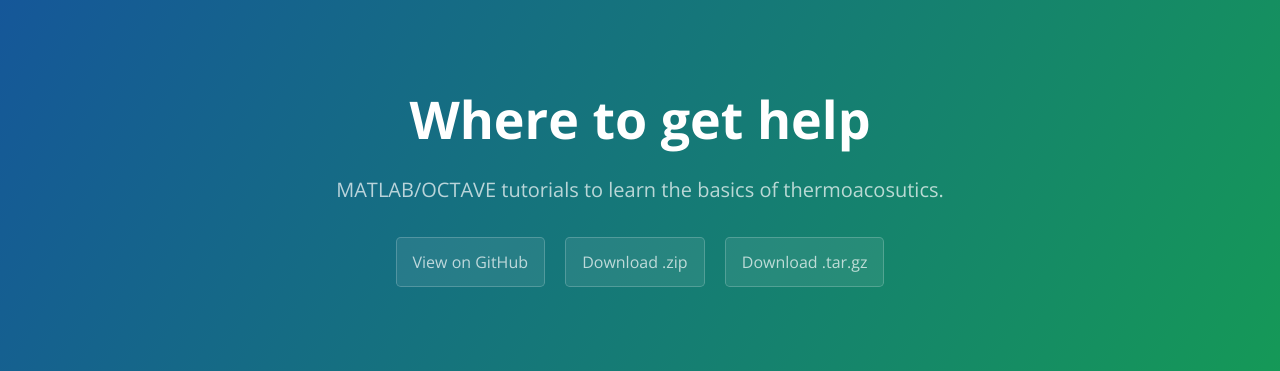
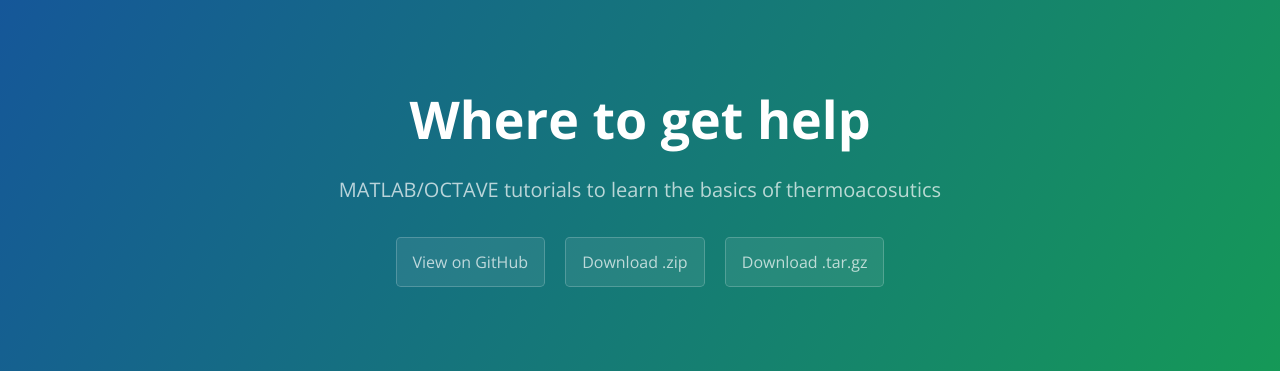
Before and after one commit to xoeg/Flame-Transfer-Function-Tutorial, a Jekyll site: the page built from docs/SUPPORT.md, in a window 1280 px wide. Shown: the top 371 px of the page. Built offline with Jekyll 4.4.1, drawn with Linux system fonts in a browser that asks for light colours; our own code applies the rules of GitHub Pages for plain Markdown files.

Commit message:
Finished MMM

```diff
--- a/_config.yml
+++ b/_config.yml
@@ -1,5 +1,5 @@
 title: Flame Transfer Function Tutorials
-description: MATLAB/OCTAVE tutorials to learn the basics of thermoacosutics.
+description: MATLAB/OCTAVE tutorials to learn the basics of thermoacosutics
 show_downloads: true
 google_analytics:
 theme: jekyll-theme-cayman
```
Also changed, not shown: index.md (+2 -2 lines).
